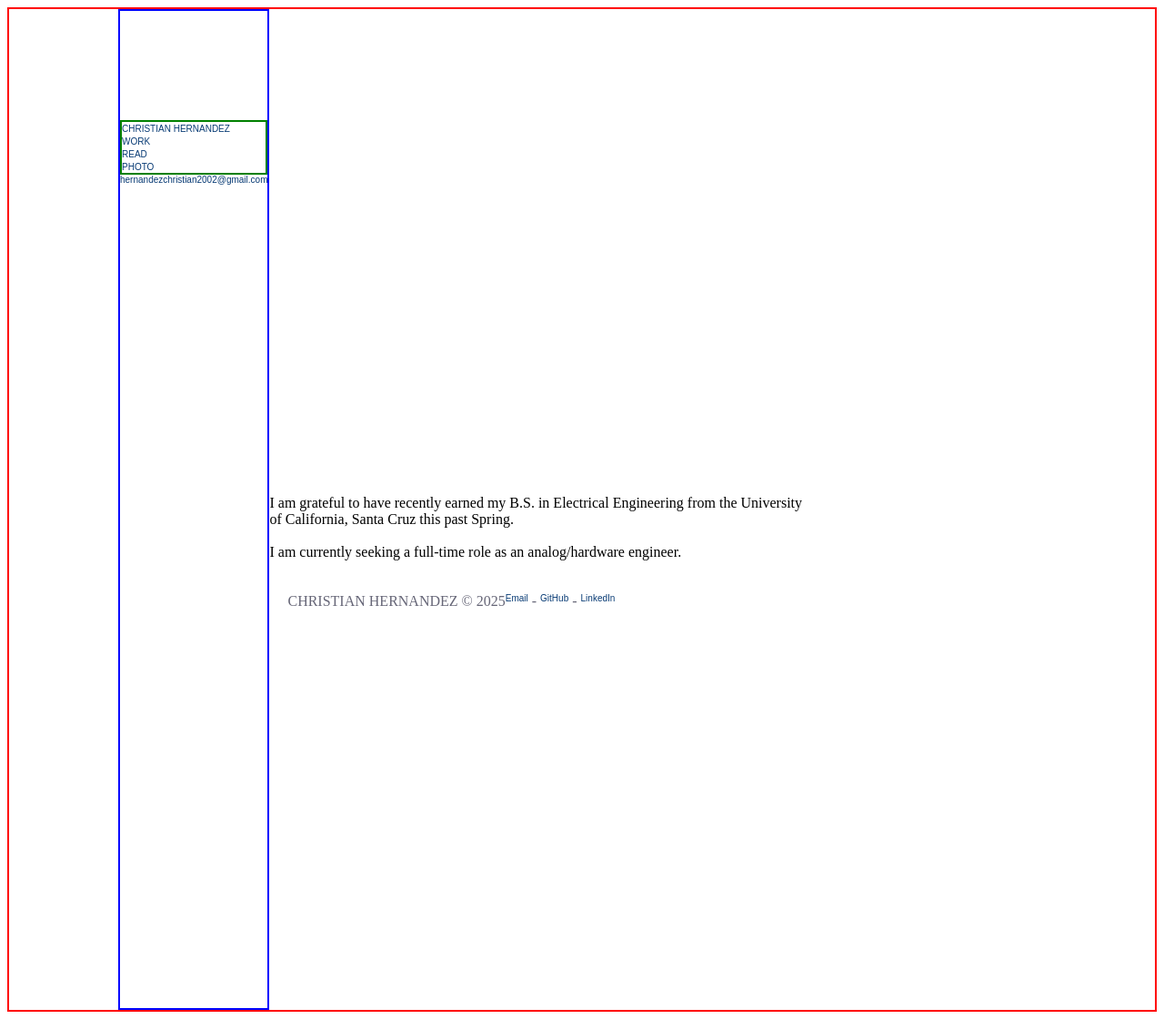
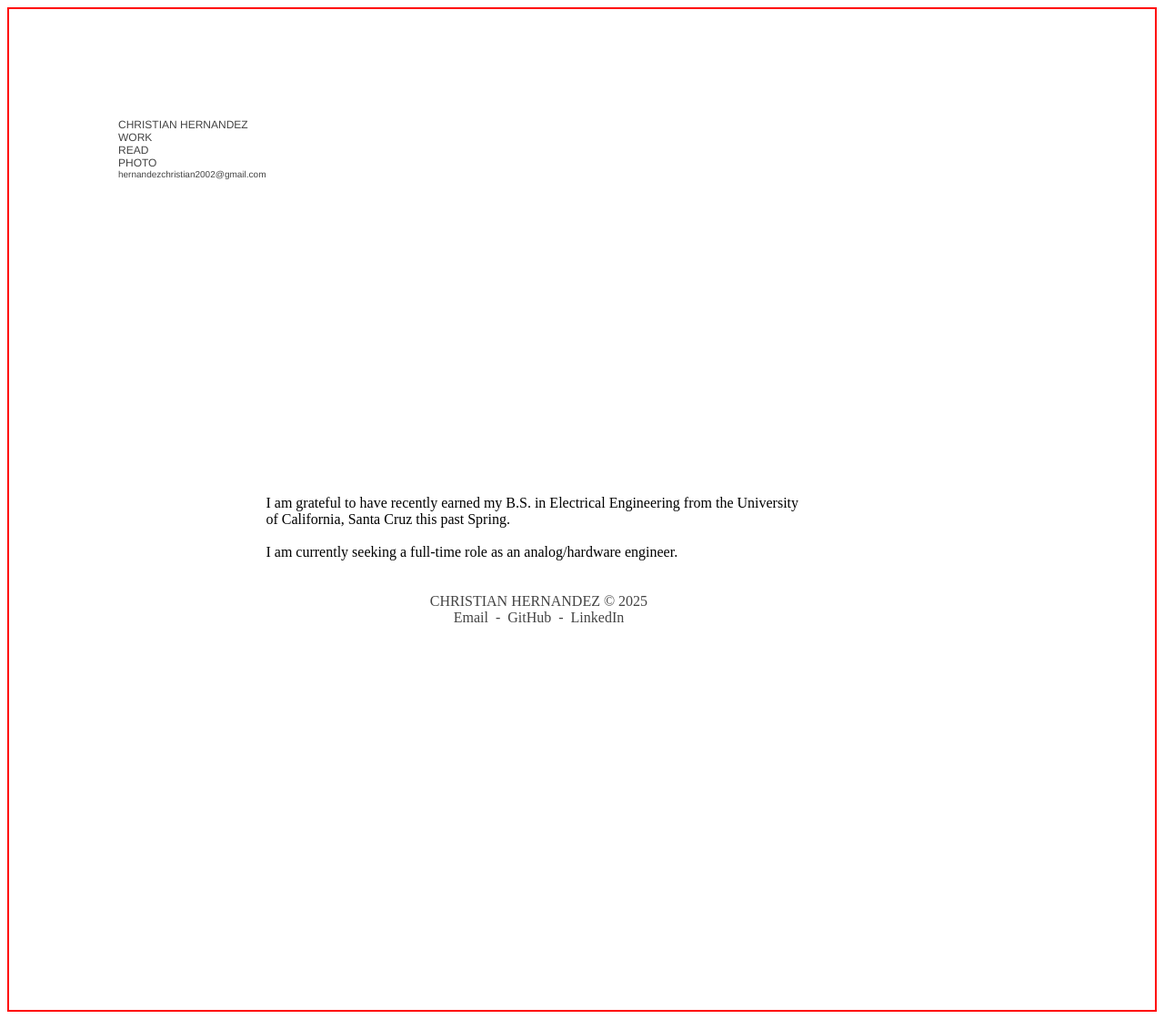
Before and after one commit to chruhern/christianhernandez, a Jekyll site: the page built from index.md, in a window 1280 px wide. Shown: the whole page at 91% size. Built offline with Jekyll 4.4.1, drawn with Linux system fonts in a browser that asks for light colours.

Commit message:
CSS re-design

```diff
--- a/assets/css/style.css
+++ b/assets/css/style.css
@@ -2,7 +2,7 @@ body{
   display: flex;
   border: 2px solid red;
 }
-a{text-decoration: none; color: #073a74; font-family: sans-serif; font-size: 10px;}
+a{text-decoration: none; color: #444;}
 
 .sidebar{
   display: flex;
@@ -12,7 +12,6 @@ a{text-decoration: none; color: #073a74; font-family: sans-serif; font-size: 10p
   margin-left:120px;
 
   font-family: Helvetica;
-  border: 2px solid blue;
 }
 
 
@@ -22,7 +21,6 @@ a{text-decoration: none; color: #073a74; font-family: sans-serif; font-size: 10p
 
   position: inherit;
   top:120px;
-  border: 2px solid green;
 }
 
 .mail-link {
@@ -34,10 +32,9 @@ a{text-decoration: none; color: #073a74; font-family: sans-serif; font-size: 10p
 
 
 .footer{
-  display: flex;
   text-align: center;
 
-  color: #667;
+  color: #444;
   padding: 20px;
 }
 
```
